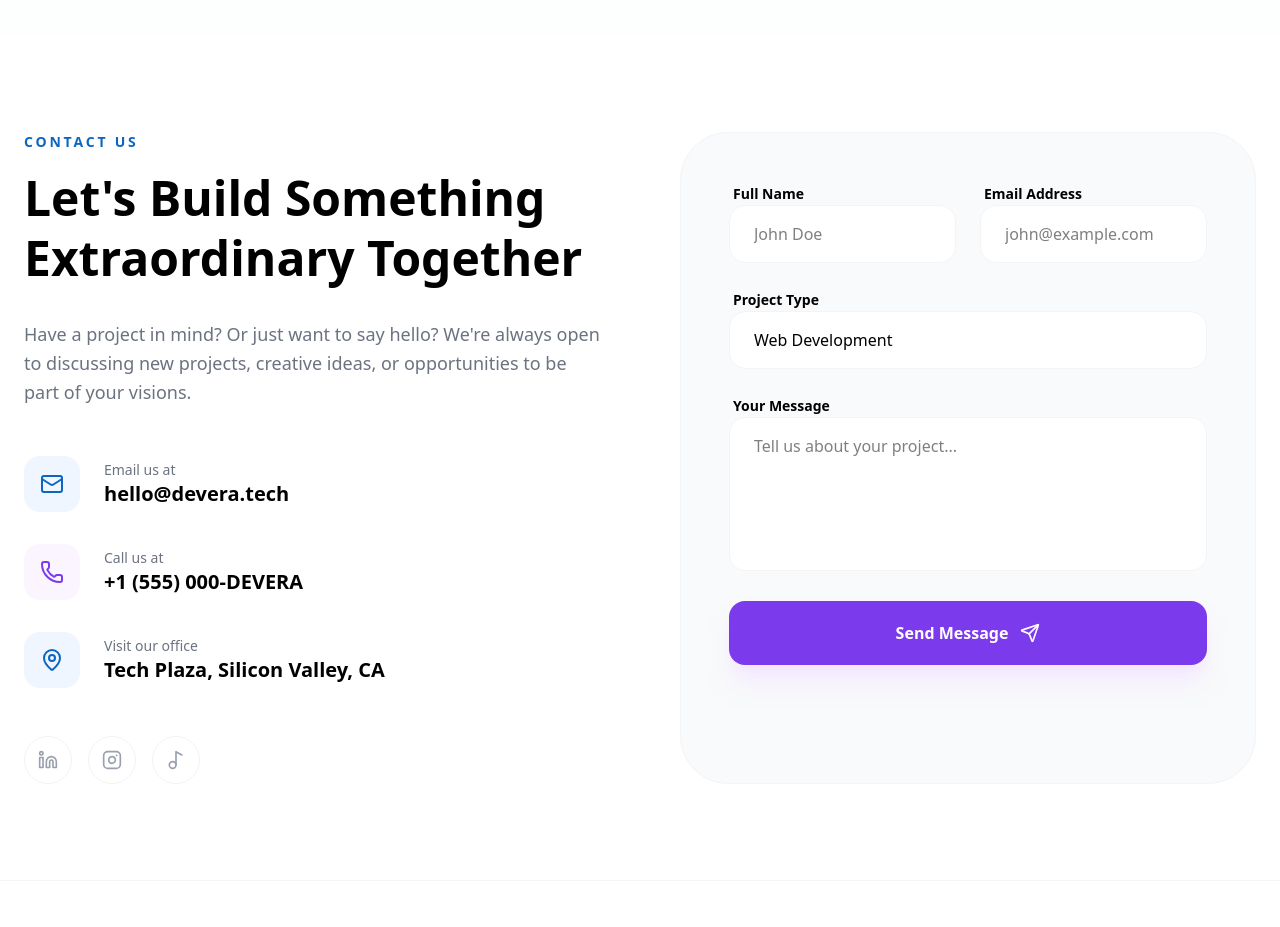
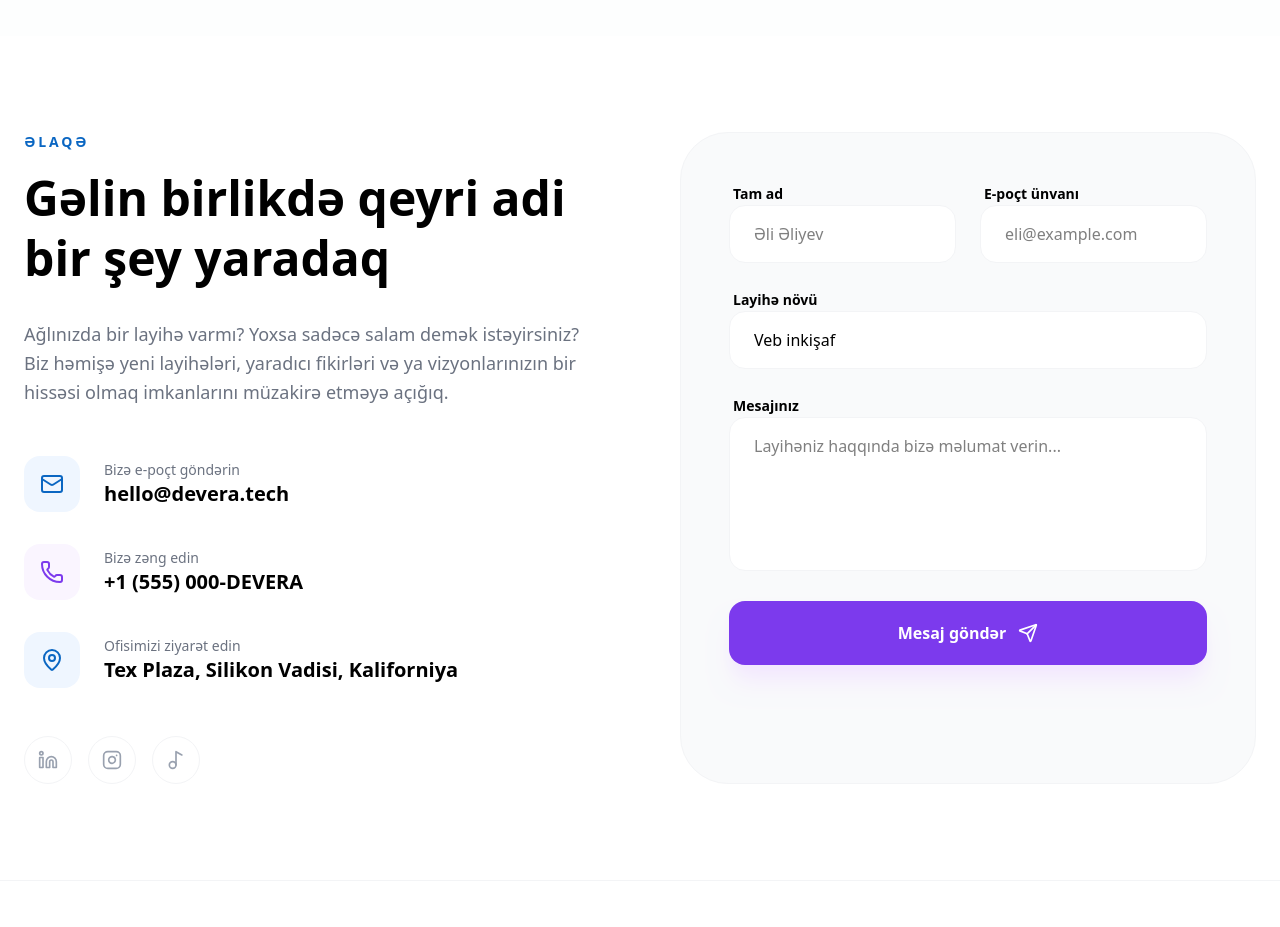
Before and after one commit to NizamSixmetov/devera_webfrontend, a React (Vite) app: page / in a window 1280 px wide. Shown: the part 5280-6207 px from the top of the page. Built offline with nearby package versions, Linux system fonts and the light colour scheme.

Commit message:
Add i18n support to Contact component for multilingual content

```diff
--- a/src/Components/Contact.tsx
+++ b/src/Components/Contact.tsx
@@ -10,6 +10,7 @@ import {
   Music2,
 } from "lucide-react";
 import { motion } from "motion/react";
+import { useTranslation } from "react-i18next";
 
 interface ContactFormData {
   name: string;
@@ -19,6 +20,8 @@ interface ContactFormData {
 }
 
 export default function Contact() {
+  const { t } = useTranslation();
+
   const {
     register,
     handleSubmit,
@@ -30,7 +33,7 @@ export default function Contact() {
     // Simulate API call
     await new Promise((resolve) => setTimeout(resolve, 1500));
     console.log("Form Data:", data);
-    toast.success("Message sent successfully! We'll get back to you soon.");
+    toast.success(t("contact.form.successMessage"));
     reset();
   };
 
@@ -42,15 +45,13 @@ export default function Contact() {
           {/* Contact Info */}
           <div>
             <h2 className="text-sm font-bold text-[#0A66C2] uppercase tracking-[0.2em] mb-4">
-              Contact Us
+              {t("contact.sectionTitle")}
             </h2>
             <h3 className="text-4xl md:text-5xl font-bold text-black mb-8 leading-tight">
-              Let's Build Something Extraordinary Together
+              {t("contact.mainTitle")}
             </h3>
             <p className="text-lg text-[#6B7280] mb-12 leading-relaxed">
-              Have a project in mind? Or just want to say hello? We're always
-              open to discussing new projects, creative ideas, or opportunities
-              to be part of your visions.
+              {t("contact.description")}
             </p>
 
             <div className="space-y-8 mb-12">
@@ -60,10 +61,10 @@ export default function Contact() {
                 </div>
                 <div>
                   <p className="text-sm text-[#6B7280] font-medium">
-                    Email us at
+                    {t("contact.contactInfo.email.label")}
                   </p>
                   <p className="text-xl font-bold text-black">
-                    hello@devera.tech
+                    {t("contact.contactInfo.email.value")}
                   </p>
                 </div>
               </div>
@@ -73,10 +74,10 @@ export default function Contact() {
                 </div>
                 <div>
                   <p className="text-sm text-[#6B7280] font-medium">
-                    Call us at
+                    {t("contact.contactInfo.phone.label")}
                   </p>
                   <p className="text-xl font-bold text-black">
-                    +1 (555) 000-DEVERA
+                    {t("contact.contactInfo.phone.value")}
                   </p>
                 </div>
               </div>
@@ -86,10 +87,10 @@ export default function Contact() {
                 </div>
                 <div>
                   <p className="text-sm text-[#6B7280] font-medium">
-                    Visit our office
+                    {t("contact.contactInfo.address.label")}
                   </p>
                   <p className="text-xl font-bold text-black">
-                    Tech Plaza, Silicon Valley, CA
+                    {t("contact.contactInfo.address.value")}
                   </p>
                 </div>
               </div>
@@ -99,17 +100,17 @@ export default function Contact() {
               {[
                 {
                   icon: <Linkedin size={20} />,
-                  label: "LinkedIn",
+                  label: t("contact.social.linkedin"),
                   href: "https://www.linkedin.com/in/devera-groups-7477a639a/",
                 },
                 {
                   icon: <Instagram size={20} />,
-                  label: "Instagram",
+                  label: t("contact.social.instagram"),
                   href: "https://www.instagram.com/devera_groups/",
                 },
                 {
                   icon: <Music2 size={20} />,
-                  label: "Instagram",
+                  label: t("contact.social.tiktok"),
                   href: "https://www.tiktok.com/@devera_groups",
                 },
               ].map((social, idx) => (
@@ -137,45 +138,43 @@ export default function Contact() {
               <div className="grid grid-cols-1 sm:grid-cols-2 gap-6">
                 <div className="space-y-2">
                   <label className="text-sm font-bold text-black ml-1">
-                    Full Name
+                    {t("contact.form.name.label")}
                   </label>
                   <input
-                    {...register("name", { required: "Name is required" })}
-                    placeholder="John Doe"
+                    {...register("name", {
+                      required: t("contact.form.name.error.required")
+                    })}
+                    placeholder={t("contact.form.name.placeholder")}
                     className={`w-full px-6 py-4 rounded-2xl bg-white border ${
                       errors.name ? "border-red-500" : "border-gray-100"
                     } focus:outline-none focus:ring-2 focus:ring-[#0A66C2] transition-all`}
                   />
                   {errors.name && (
                     <p className="text-xs text-red-500 ml-1">
-                      {typeof errors.name.message === "string"
-                        ? errors.name.message
-                        : "Name is required"}
+                      {errors.name.message}
                     </p>
                   )}
                 </div>
                 <div className="space-y-2">
                   <label className="text-sm font-bold text-black ml-1">
-                    Email Address
+                    {t("contact.form.email.label")}
                   </label>
                   <input
                     {...register("email", {
-                      required: "Email is required",
+                      required: t("contact.form.email.error.required"),
                       pattern: {
                         value: /\S+@\S+\.\S+/,
-                        message: "Invalid email",
+                        message: t("contact.form.email.error.invalid"),
                       },
                     })}
-                    placeholder="john@example.com"
+                    placeholder={t("contact.form.email.placeholder")}
                     className={`w-full px-6 py-4 rounded-2xl bg-white border ${
                       errors.email ? "border-red-500" : "border-gray-100"
                     } focus:outline-none focus:ring-2 focus:ring-[#0A66C2] transition-all`}
                   />
                   {errors.email && (
                     <p className="text-xs text-red-500 ml-1">
-                      {typeof errors.email.message === "string"
-                        ? errors.email.message
-                        : "Email is required"}
+                      {errors.email.message}
                     </p>
                   )}
                 </div>
@@ -183,27 +182,29 @@ export default function Contact() {
 
               <div className="space-y-2">
                 <label className="text-sm font-bold text-black ml-1">
-                  Project Type
+                  {t("contact.form.projectType.label")}
                 </label>
                 <select
                   {...register("projectType")}
                   className="w-full px-6 py-4 rounded-2xl bg-white border border-gray-100 focus:outline-none focus:ring-2 focus:ring-[#0A66C2] transition-all appearance-none"
                 >
-                  <option>Web Development</option>
-                  <option>Mobile Application</option>
-                  <option>UI/UX Design</option>
-                  <option>Cloud Solutions</option>
-                  <option>Other</option>
+                  <option>{t("contact.form.projectType.options.web")}</option>
+                  <option>{t("contact.form.projectType.options.mobile")}</option>
+                  <option>{t("contact.form.projectType.options.design")}</option>
+                  <option>{t("contact.form.projectType.options.cloud")}</option>
+                  <option>{t("contact.form.projectType.options.other")}</option>
                 </select>
               </div>
 
               <div className="space-y-2">
                 <label className="text-sm font-bold text-black ml-1">
-                  Your Message
+                  {t("contact.form.message.label")}
                 </label>
                 <textarea
-                  {...register("message", { required: "Message is required" })}
-                  placeholder="Tell us about your project..."
+                  {...register("message", {
+                    required: t("contact.form.message.error.required")
+                  })}
+                  placeholder={t("contact.form.message.placeholder")}
                   rows={5}
                   className={`w-full px-6 py-4 rounded-2xl bg-white border ${
                     errors.message ? "border-red-500" : "border-gray-100"
@@ -211,9 +212,7 @@ export default function Contact() {
                 ></textarea>
                 {errors.message && (
                   <p className="text-xs text-red-500 ml-1">
-                    {typeof errors.message.message === "string"
-                      ? errors.message.message
-                      : "Message is required"}
+                    {errors.message.message}
                   </p>
                 )}
               </div>
@@ -221,13 +220,16 @@ export default function Contact() {
               <button
                 type="submit"
                 disabled={isSubmitting}
-                className="w-full bg-[#7C3AED] hover:bg-[#6D28D9] text-white py-5 rounded-2xl font-bold flex items-center justify-center gap-3 transition-all shadow-xl shadow-purple-100 active:scale-[0.98] disabled:opacity-70"
+                className="w-full bg-[#7C3AED] hover:bg-[#6D28D9] text-white py-5 rounded-2xl font-bold flex items-center justify-center gap-3 transition-all shadow-xl shadow-purple-100 active:scale-[0.98] disabled:opacity-70 cursor-pointer"
               >
                 {isSubmitting ? (
-                  <div className="w-6 h-6 border-2 border-white border-t-transparent rounded-full animate-spin" />
+                  <>
+                    <div className="w-6 h-6 border-2 border-white border-t-transparent rounded-full animate-spin" />
+                    <span>{t("contact.form.submitting")}</span>
+                  </>
                 ) : (
                   <>
-                    Send Message <Send size={20} />
+                    {t("contact.form.submit")} <Send size={20} />
                   </>
                 )}
               </button>
```
